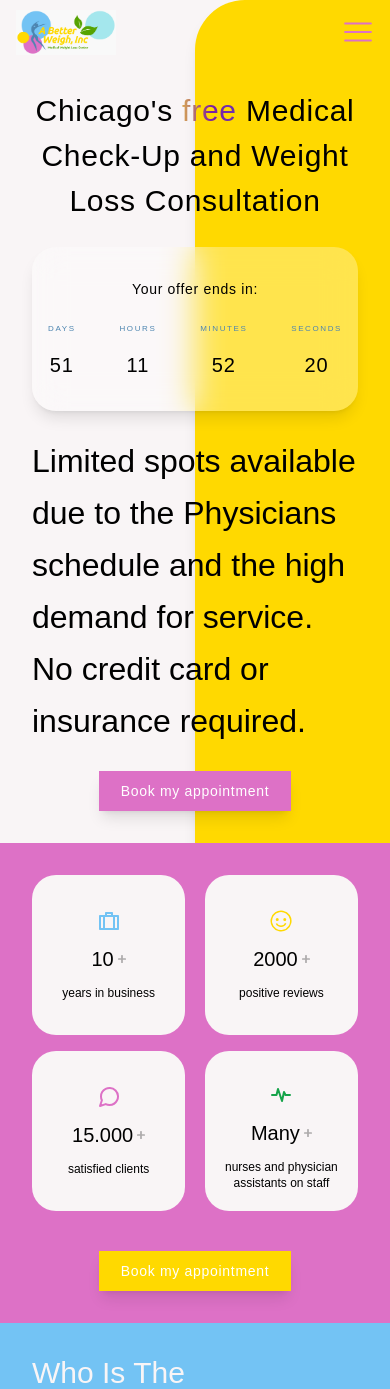
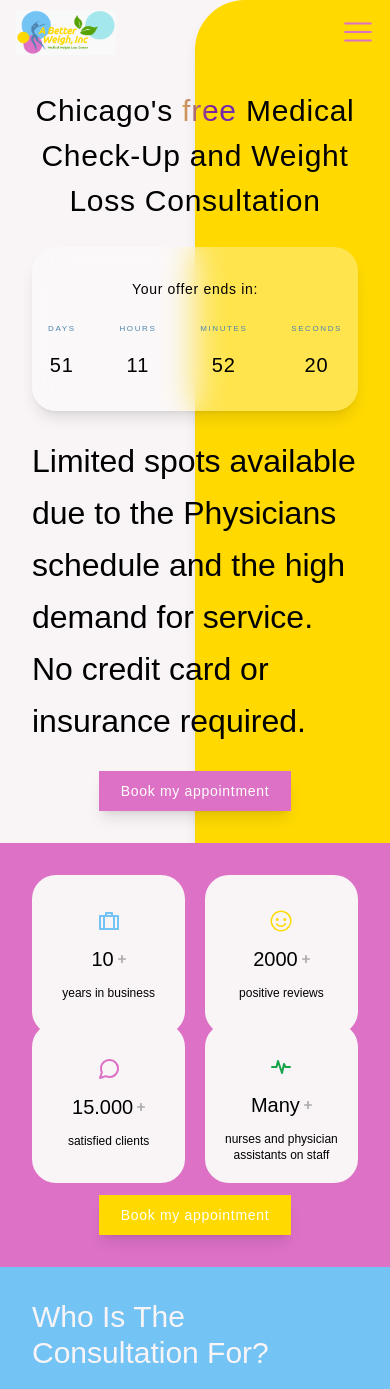
Before and after one commit to michaelmuthomi/responsive-front, a React (Create React App) app: page / in a window 390 px wide. Shown: the top 1389 px of the page. Built offline with nearby package versions, Linux system fonts and the light colour scheme.

Commit message:
fixed the margin between the button and cards #17

```diff
--- a/src/index.css
+++ b/src/index.css
@@ -22,7 +22,7 @@
     @apply text-center text-xl font-medium tracking-wider sm:text-3xl lg:text-4xl xl:text-5xl;
   }
   .statCard {
-    @apply mb-4 flex h-40 w-[47%] flex-col items-center justify-center space-y-3 rounded-3xl bg-customWhite px-2 text-center sm:h-48 sm:w-[22%] sm:justify-around sm:space-y-0 sm:rounded-2xl sm:px-4 xl:h-60 xl:justify-center xl:space-y-8 xl:rounded-3xl;
+    @apply mb-[-12px] flex h-40 w-[47%] flex-col items-center justify-center space-y-3 rounded-3xl bg-customWhite px-2 text-center sm:h-48 sm:w-[22%] sm:justify-around sm:space-y-0 sm:rounded-2xl sm:px-4 xl:h-60 xl:justify-center xl:space-y-8 xl:rounded-3xl;
   }
   .statIconAndTitleContainer {
     @apply flex flex-col items-center justify-center space-y-3 sm:space-y-1 lg:space-y-8;
```
